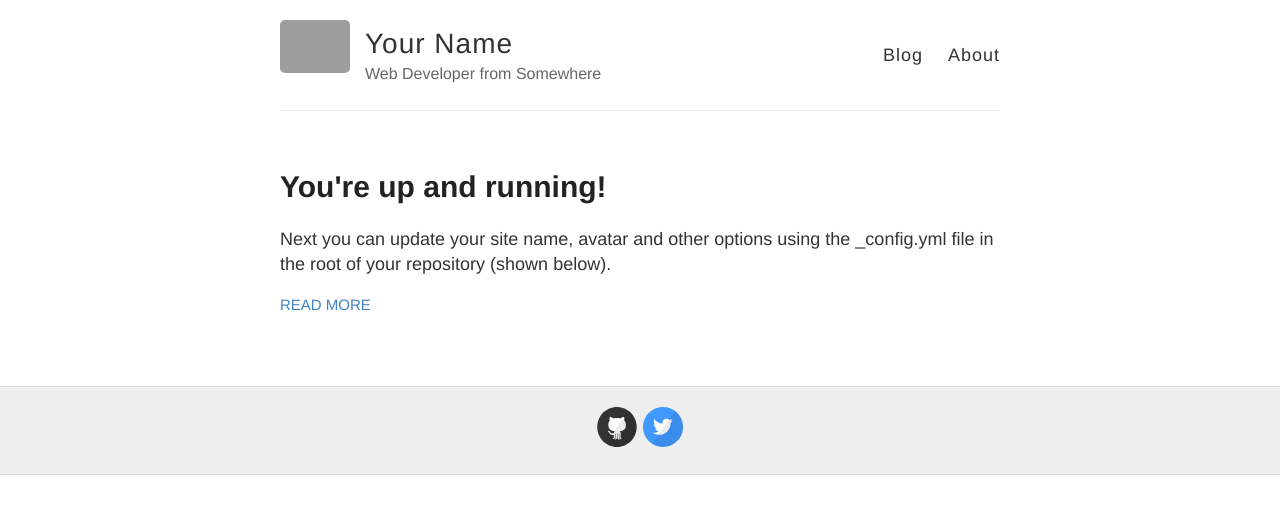
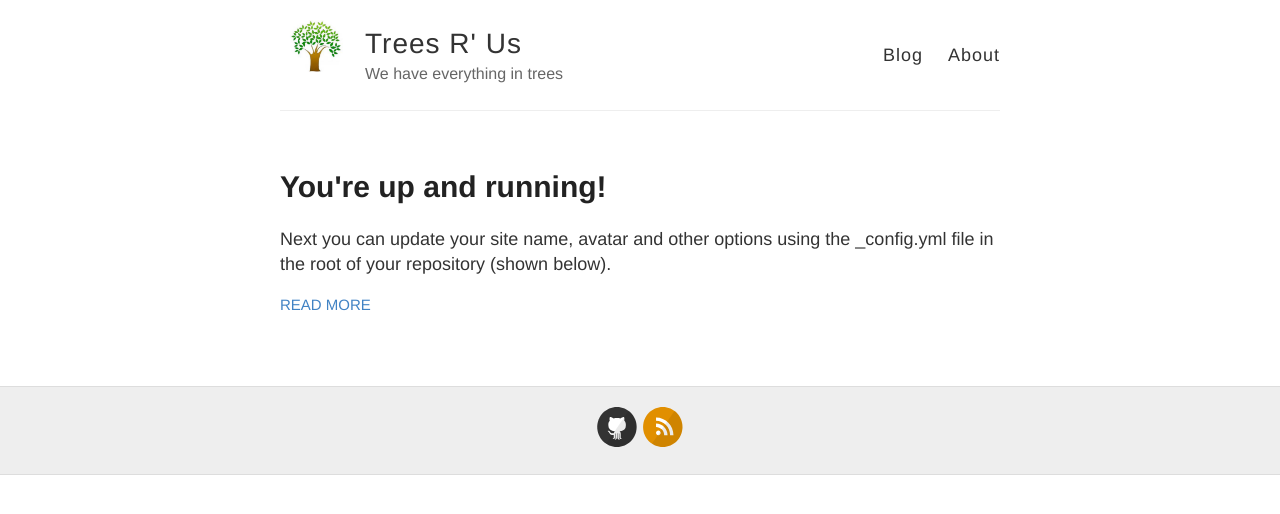
Before and after one commit to KristianBreddam/KristianBreddam.github.io, a Jekyll site: the page built from index.html, in a window 1280 px wide. Shown: the top 514 px of the page. Built offline with Jekyll 4.4.1, drawn with Linux system fonts in a browser that asks for light colours; grey boxes are pictures that could not be loaded.

Commit message:
Jekyll Wuhuu

```diff
--- a/_config.yml
+++ b/_config.yml
@@ -3,13 +3,13 @@
 #
 
 # Name of your site (displayed in the header)
-name: Your Name
+name: Trees R' Us
 
 # Short bio or description (displayed in the header)
-description: Web Developer from Somewhere
+description: We have everything in trees
 
 # URL of your avatar or profile pic (you could use your GitHub profile pic)
-avatar: https://raw.githubusercontent.com/barryclark/jekyll-now/master/images/jekyll-logo.png
+avatar: ../images/treelogo.png
 
 #
 # Flags below are optional
@@ -21,12 +21,12 @@ footer-links:
   email:
   facebook:
   flickr:
-  github: barryclark/jekyll-now
+  github: KristianBreddam/KristianBreddam.github.io
   instagram:
   linkedin:
   pinterest:
-  rss: # just type anything here for a working RSS icon
-  twitter: jekyllrb
+  rss: Trees # just type anything here for a working RSS icon
+  twitter:
   stackoverflow: # your stackoverflow profile, e.g. "users/50476/bart-kiers"
   youtube: # channel/<your_long_string> or user/<user-name>
   googleplus: # anything in your profile username that comes after plus.google.com/
```
